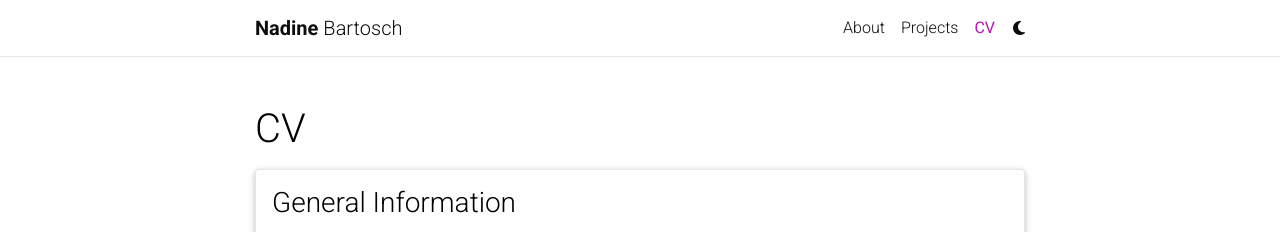
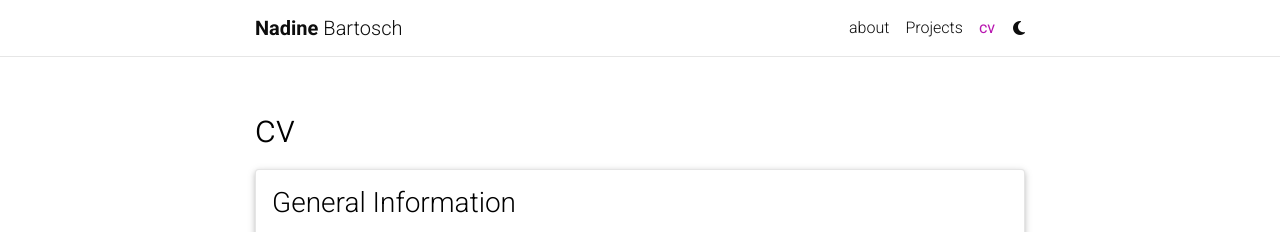
Before and after one commit to Mohnblumentau/Mohnblumentau.github.io, a Jekyll site: the page built from _pages/cv.md, in a window 1280 px wide and 900 px high. Shown: the top 232 px of the window. Built offline with Jekyll 4.4.1, drawn with Linux system fonts in a browser that asks for light colours; full-size pictures stand in for the smaller copies a plugin makes; comment, search, counter and statistics services are not loaded; a style sheet for code colours, icons or effects is not loaded.

```diff
--- a/_pages/cv.md
+++ b/_pages/cv.md
@@ -1,7 +1,7 @@
 ---
 layout: cv
 permalink: /cv/
-title: CV
+title: cv
 nav: true
 redirect: assets/CV.pdf
 nav_order: 3
```
Also changed, not shown: _pages/about.md (+1 -1 lines).
